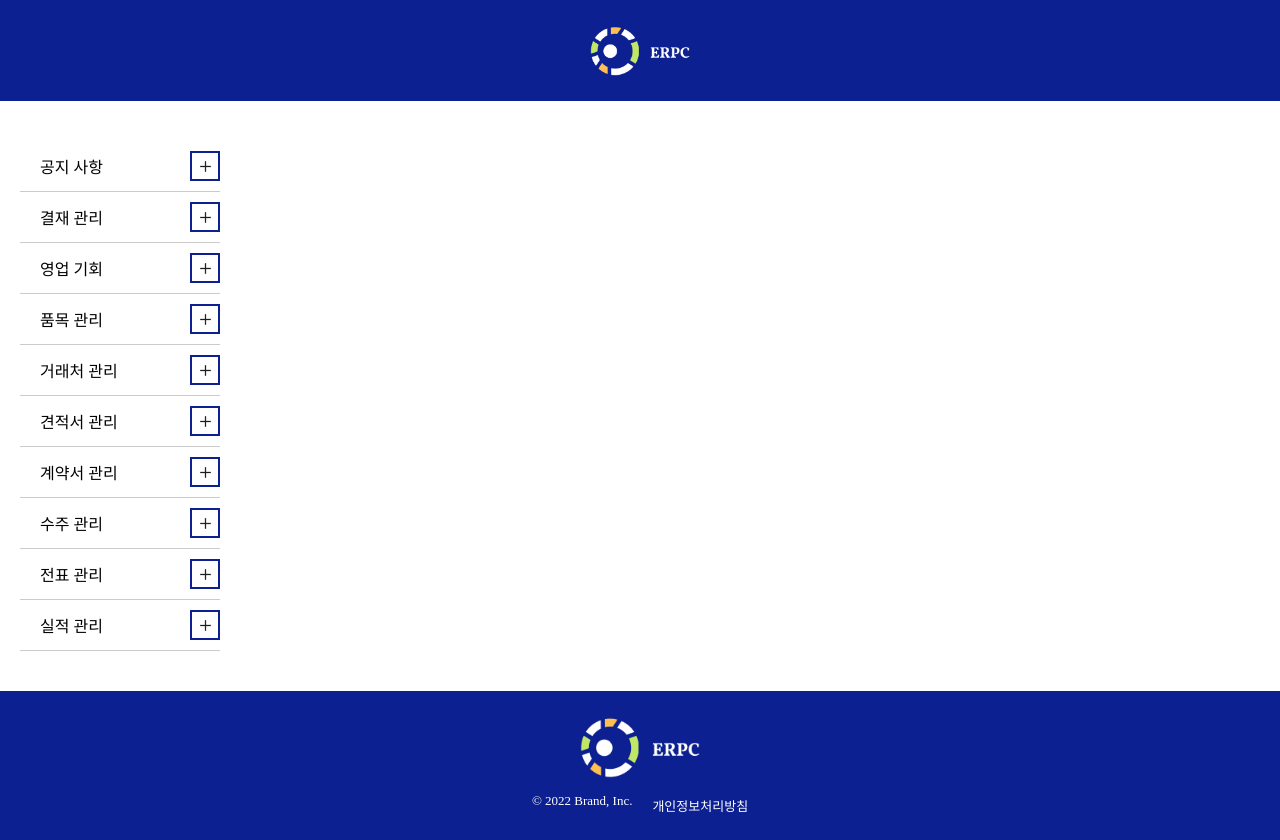
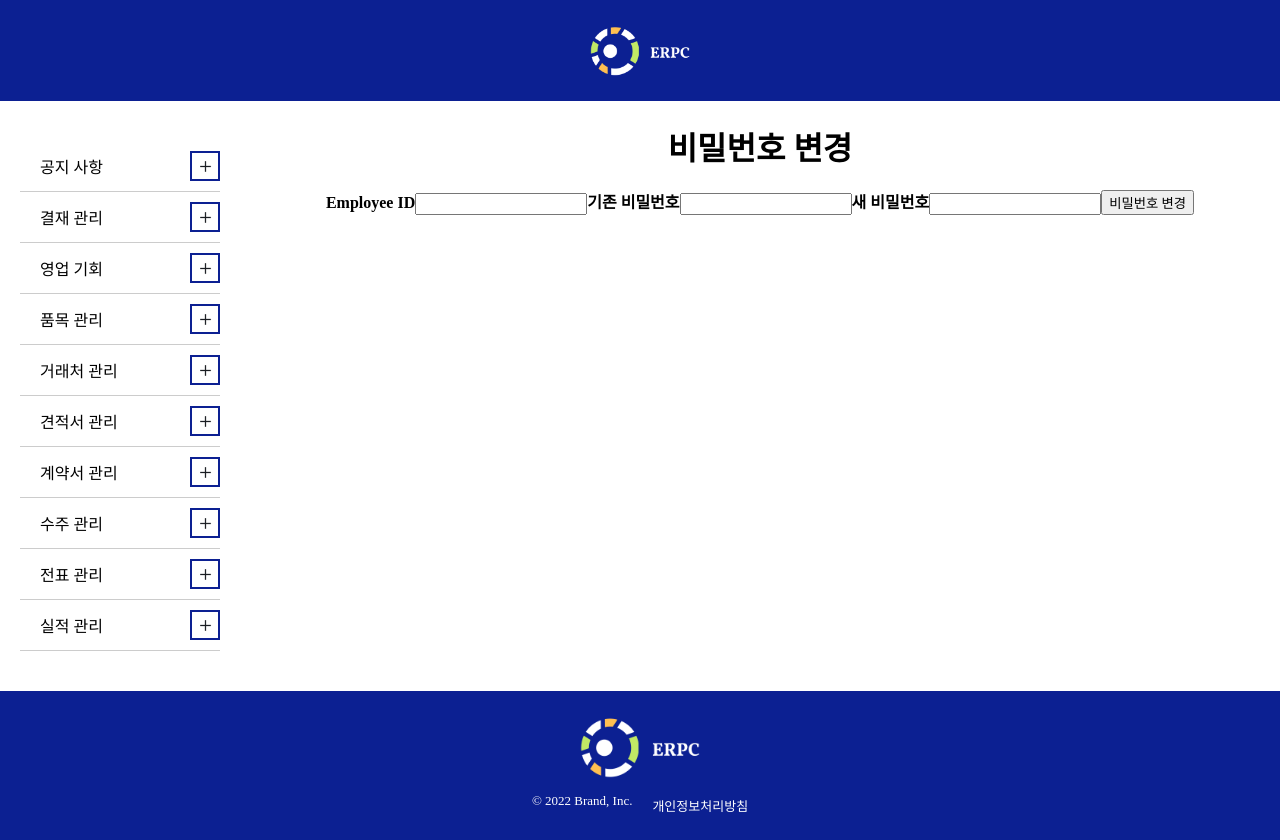
Before and after one commit to CINE-VERSE/erpc-front, a Vue app: page /change-password in a window 1280 px wide. Built offline with nearby package versions, Linux system fonts and the light colour scheme; a web font is replaced by a local one.

Commit message:
로그아웃 기능
로그아웃 비밀번호 변경 등 추가

```diff
--- /dev/null
+++ b/src/components/employee/ChangePassword.vue
@@ -0,0 +1,49 @@
+<template>
+    <div class="change-password">
+        <h1>비밀번호 변경</h1>
+        <label for="employee-id">Employee ID</label>
+        <input type="text" v-model="employeeCode" id="employee-id" name="employee-id">
+        <label for="old-password">기존 비밀번호</label>
+        <input type="password" v-model="oldPassword" id="old-password" name="old-password">
+        <label for="new-password">새 비밀번호</label>
+        <input type="password" v-model="newPassword" id="new-password" name="new-password">
+        <button @click="changePassword">비밀번호 변경</button>
+    </div>
+</template>
+
+<script setup>
+import { ref } from 'vue';
+import axios from 'axios';
+import { useRouter } from 'vue-router';
+
+const router = useRouter();
+const employeeCode = ref('');
+const oldPassword = ref('');
+const newPassword = ref('');
+
+const changePassword = async () => {
+    try {
+        const userId = localStorage.getItem('userId');
+        const response = await axios.patch('http://erpc-backend-env.eba-thvemdnp.ap-northeast-2.elasticbeanstalk.com/employees/modify_password', {
+            employeeId: userId,
+            oldPassword: oldPassword.value,
+            newPassword: newPassword.value
+        }, {
+            headers: {
+                'Content-Type': 'application/json'
+            },
+            withCredentials: true
+        });
+
+        if (response.status === 200) {
+            alert('비밀번호 변경 성공!');
+            router.push('/');
+        } else {
+            alert('비밀번호 변경 실패: 서버 오류');
+        }
+    } catch (error) {
+        console.error('비밀번호 변경 오류:', error);
+        alert('비밀번호 변경 실패: 서버 오류');
+    }
+};
+</script>
--- a/src/components/employee/EmployeeDetail.vue
+++ b/src/components/employee/EmployeeDetail.vue
@@ -22,7 +22,7 @@ import { ref } from 'vue';
 import axios from 'axios';
 
 const axiosInstance = axios.create({
-  baseURL: 'http://localhost:7775/employees', // Spring Boot 서버의 URL
+  baseURL: 'http://localhost:7775/employees',
 });
 
 export default {
--- a/src/components/main/Header.vue
+++ b/src/components/main/Header.vue
@@ -1,21 +1,66 @@
 <template>
     <header class="header">
         <div class="logo">
-            <img src="@/assets/img/logo2.png" class="logoimage"  @click="main">
+            <img src="@/assets/img/logo2.png" class="logoimage" @click="main">
+        </div>
+        <div class="nav-buttons" v-if="isLoggedIn">
+            <button @click="viewProfile">내 정보</button>
+            <button @click="logout">로그아웃</button>
         </div>
     </header>
 </template>
 
 <script setup>
+import { ref, computed, onMounted } from 'vue';
 import { useRouter } from 'vue-router';
-import { inject, onMounted } from 'vue';
+import axios from 'axios';
 
 const router = useRouter();
+const employeeName = ref('');
+
+const isLoggedIn = computed(() => {
+    return !!localStorage.getItem('userId');
+});
+
+const fetchEmployeeData = async () => {
+    const userId = localStorage.getItem('userId');
+    if (userId) {
+        try {
+            const response = await axios.get(`http://erpc-backend-env.eba-thvemdnp.ap-northeast-2.elasticbeanstalk.com/employees/${userId}`, { withCredentials: true });
+            const employeeData = response.data;
+            employeeName.value = employeeData.employeeName;
+        } catch (error) {
+            console.error('직원 정보를 조회하는 중 오류가 발생했습니다.', error);
+            alert('직원 정보를 조회하는 중 오류가 발생했습니다.');
+        }
+    }
+};
+
+onMounted(() => {
+    if (isLoggedIn.value) {
+        fetchEmployeeData();
+    }
+});
 
 function main() {
     router.push("/");
 }
 
+function viewProfile() {
+    const userId = localStorage.getItem('userId');
+    if (userId) {
+        router.push(`/employees/${userId}`);
+    } else {
+        alert('로그인 정보가 없습니다. 다시 로그인해주세요.');
+    }
+}
+
+function logout() {
+    localStorage.removeItem('token'); // 토큰 삭제
+    localStorage.removeItem('userId'); // 사용자 ID 삭제
+    employeeName.value = ''; // 로그인한 사용자 이름 초기화
+    location.reload(); // 페이지 새로고침하여 상태 초기화
+}
 </script>
 
 <style>
--- a/src/components/main/Main.vue
+++ b/src/components/main/Main.vue
@@ -15,6 +15,7 @@
                 <div v-if="isLoggedIn" class="logged-in-message">
                     <h1>ERPC</h1>
                     <p>{{ loggedInMessage }}</p>
+                    <button @click="logout">로그아웃</button>
                 </div>
                 <div v-else class="login-container">
                     <h1>ERPC</h1>
@@ -23,18 +24,19 @@
                     <label for="password">Password</label>
                     <input type="password" v-model="employeePassword" id="password" name="password">
                     <button @click="login">로그인</button>
+                    <button @click="changePassword">비밀번호 찾기</button>
                 </div>
             </div>
         </div>
     </div>
 </template>
 
-
-
 <script setup>
 import { ref, computed, onMounted } from 'vue';
+import { useRouter } from 'vue-router';
 import axios from 'axios';
 
+const router = useRouter();
 const employeeCode = ref('');
 const employeePassword = ref('');
 const employeeName = ref('');
@@ -51,7 +53,7 @@ const fetchEmployeeData = async () => {
     const userId = localStorage.getItem('userId');
     if (userId) {
         try {
-            const response = await axios.get(`http://localhost:7775/employees/${userId}`, { withCredentials: true });
+            const response = await axios.get(`http://erpc-backend-env.eba-thvemdnp.ap-northeast-2.elasticbeanstalk.com/employees/${userId}`, { withCredentials: true });
             const employeeData = response.data;
             employeeName.value = employeeData.employeeName;
         } catch (error) {
@@ -95,8 +97,18 @@ const login = async () => {
         alert('로그인 실패: 서버 오류');
     }
 };
+
+const logout = () => {
+    localStorage.removeItem('token'); // 토큰 삭제
+    localStorage.removeItem('userId'); // 사용자 ID 삭제
+    employeeName.value = ''; // 로그인한 사용자 이름 초기화
+    location.reload(); // 페이지 새로고침하여 상태 초기화
+};
+
+const changePassword = () => {
+    router.push('/change-password');
+};
 </script>
-
 
 
 <style>
--- a/src/router/mainRouter.js
+++ b/src/router/mainRouter.js
@@ -54,6 +54,7 @@ import RegisterEmployee from '@/components/employee/RegisterEmployee.vue';
 import ModifyEmployee from '@/components/employee/ModifyEmployee.vue';
 import EmployeeAccess from '@/components/employee/EmployeeAccess.vue';
 import EmployeeApp from '@/components/employee/EmployeeApp.vue';
+import ChangePassword from '@/components/employee/ChangePassword.vue'
 
 import DeleteRequest from '@/components/delete/DeleteRequest.vue';
 
@@ -222,6 +223,7 @@ const routes = [
     { path: '/employees/access', component: EmployeeAccess },
     { path: '/employees/app', component: EmployeeApp },
     { path: '/delete' , component: DeleteRequest },
+    { path: '/change-password', component: ChangePassword },
 ];
 
 const router = createRouter({
```
